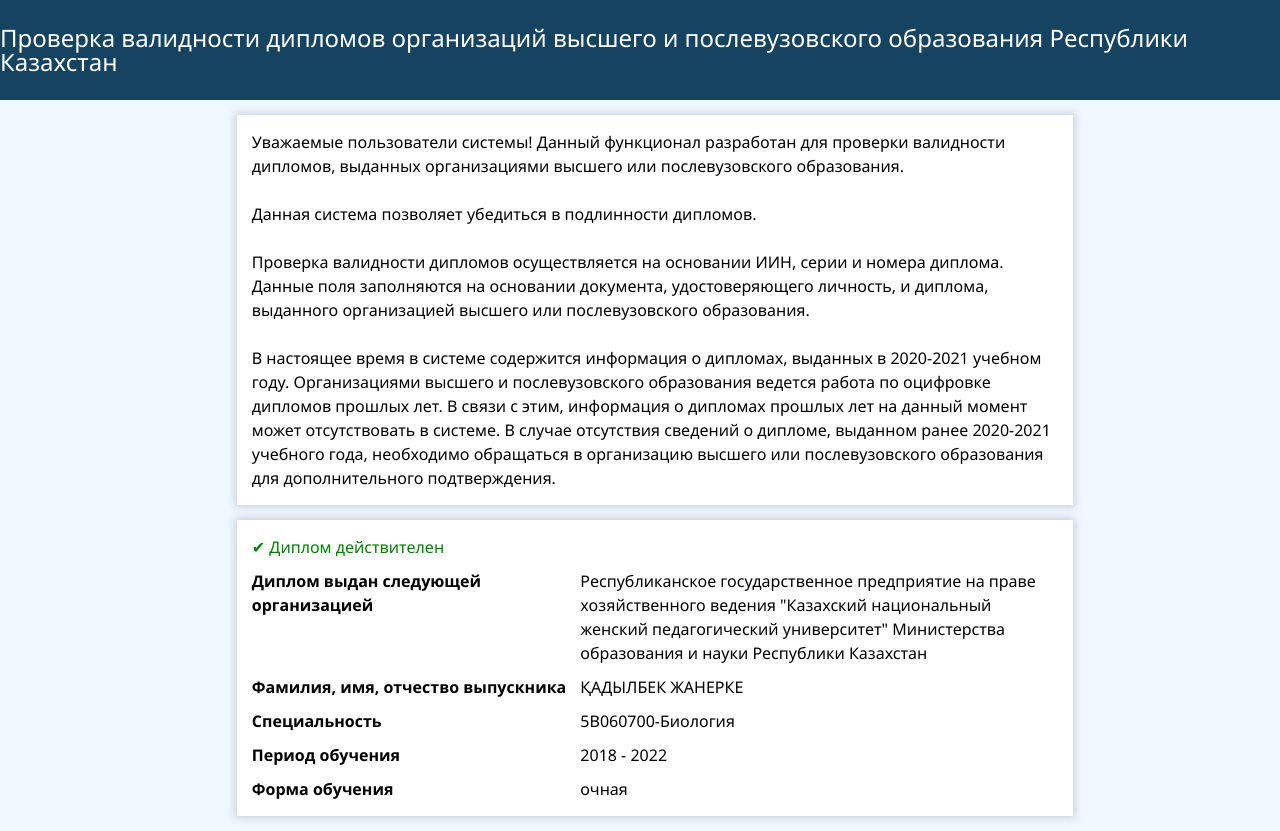
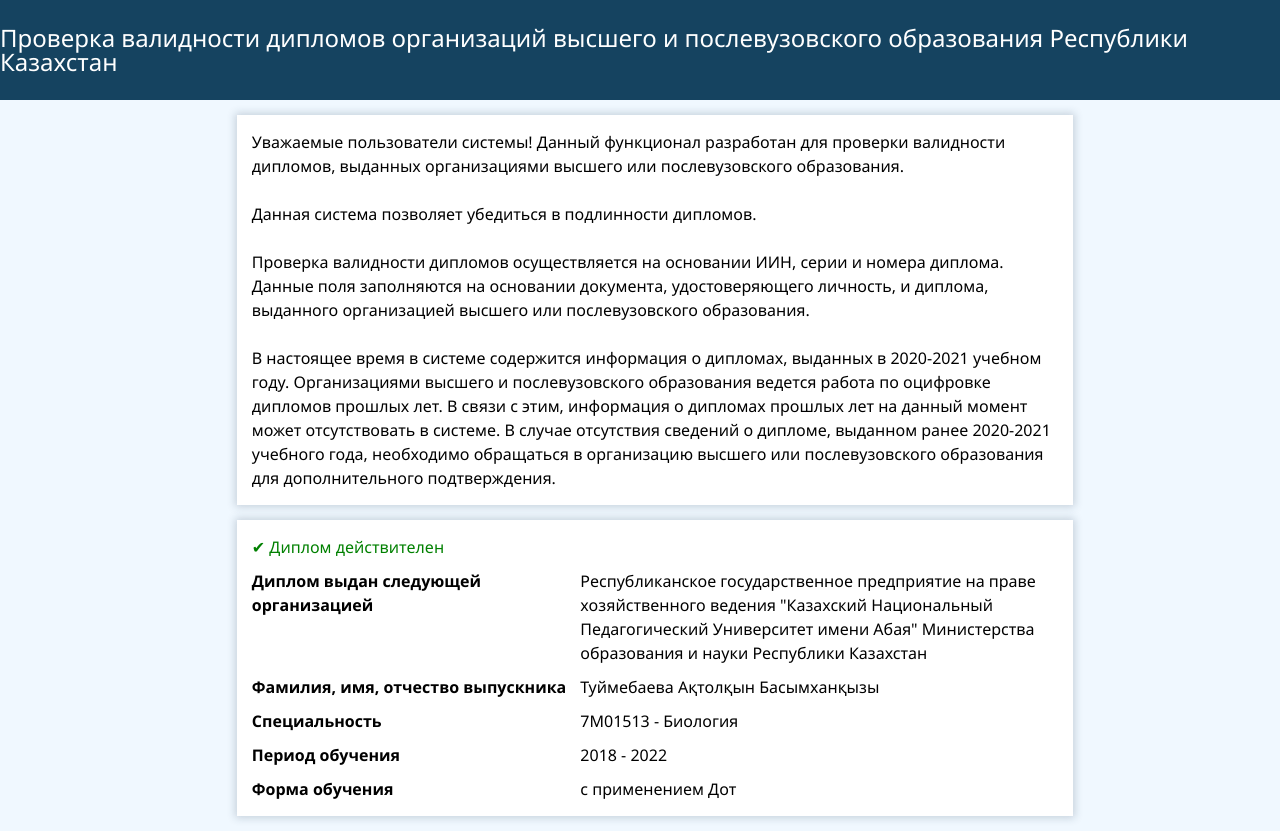
Before and after one commit to kzCertificateTest/00017727959, a plain HTML site: page index.html in a window 1280 px wide. Drawn offline with Linux system fonts and the light colour scheme.

Commit message:
Update index.html

```diff
--- a/index.html
+++ b/index.html
@@ -27,19 +27,19 @@
                 <div class="result__content">
                     <p style="font-weight: bold;">Диплом выдан следующей организацией</p>
                     <!-- редакт -->
-                    <p>Республиканское государственное предприятие на праве хозяйственного ведения "Казахский национальный женский педагогический университет" Министерства образования и науки Республики Казахстан</p>
+                    <p>Республиканское государственное предприятие на праве хозяйственного ведения "Казахский Национальный Педагогический  Университет имени Абая" Министерства образования и науки Республики Казахстан</p>
                     <p style="font-weight: bold;">Фамилия, имя, отчество выпускника</p>
                     <!-- редакт -->
-                    <p>ҚАДЫЛБЕК ЖАНЕРКЕ</p>
+                    <p>Туймебаева Ақтолқын Басымханқызы</p>
                     <p style="font-weight: bold;">Специальность</p>
                     <!-- редакт -->
-                    <p>5В060700-Биология</p>
+                    <p>7М01513 - Биология</p>
                     <p style="font-weight: bold;">Период обучения</p>
                     <!-- редакт -->
                     <p>2018 - 2022</p>
                     <p style="font-weight: bold;">Форма обучения</p>
                     <!-- редакт -->
-                    <p>очная</p>
+                    <p>с применением Дот</p>
                 </div>
             </div>
         </main>
```
